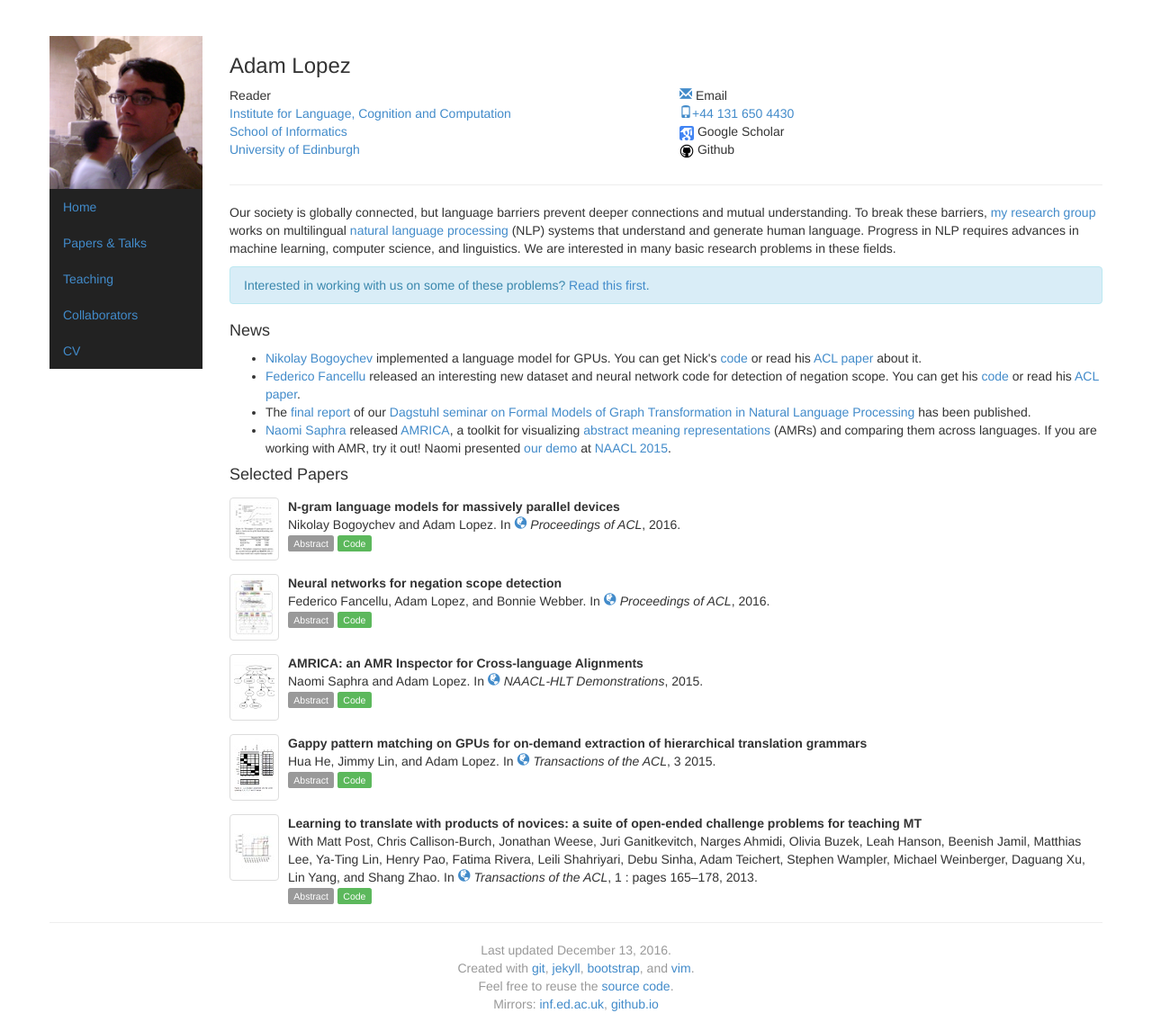
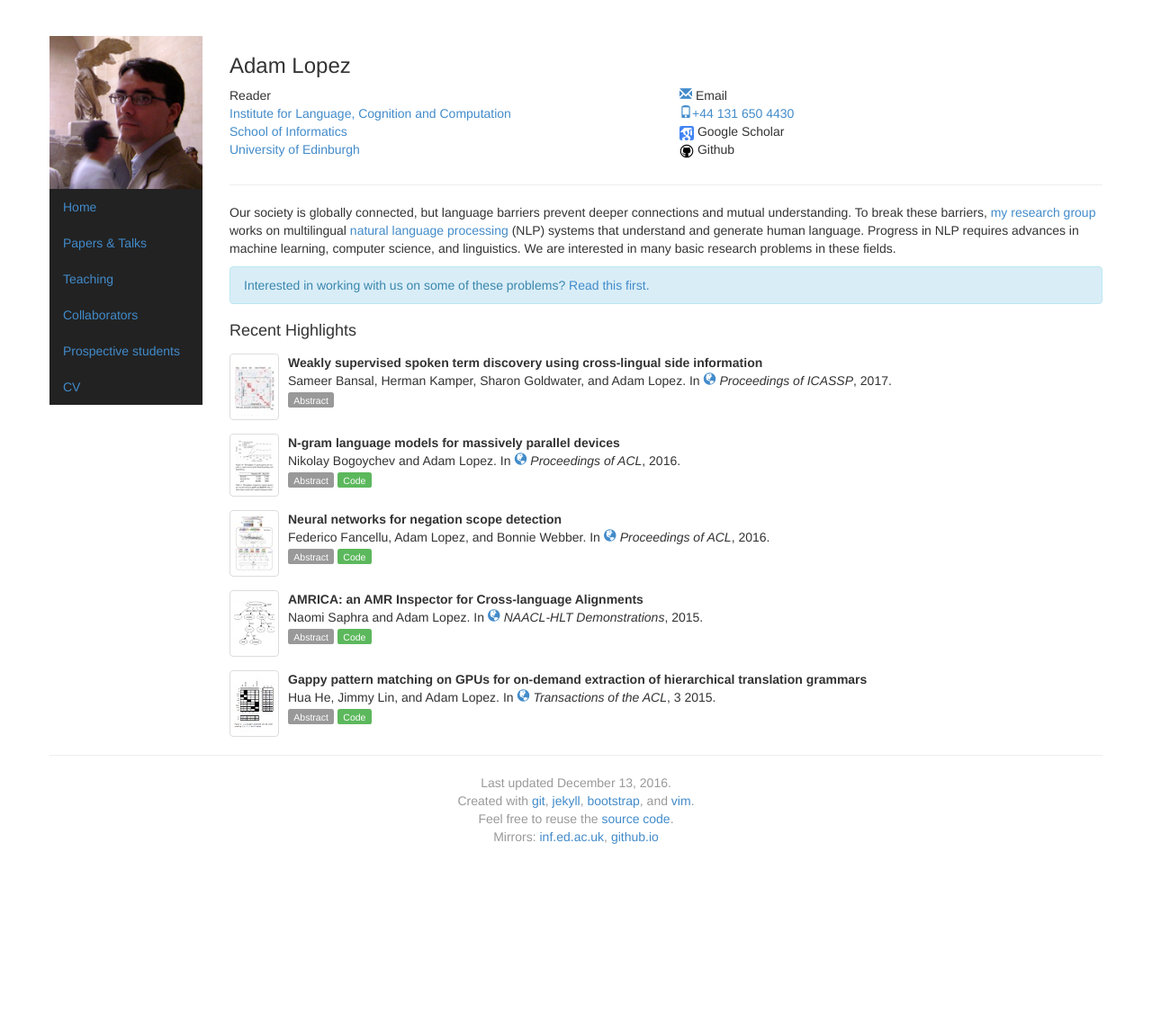
Before and after one commit to alopez/alopez.github.com, a Jekyll site: the page built from index.html, in a window 1280 px wide. Shown: the whole page at 90% size. Built offline with Jekyll 4.4.1, drawn with Linux system fonts in a browser that asks for light colours; after the commit the page ends 960 px from its top, so only the background shows below that; some of the changed lines change nothing that is shown.

Commit message:
Add ICASSP 2017 paper

```diff
--- a/_config.yml
+++ b/_config.yml
@@ -28,6 +28,30 @@ talks:
     url: http://www.cs.jhu.edu/~alopez/talks/saarland.pdf
     img: "saarland-talk.jpg"
 papers:
+  - layout: paper
+    paper-type: inproceedings
+    selected: yes
+    year: 2017
+    img: icassp2017
+    title: Weakly supervised spoken term discovery using cross-lingual side information
+    authors: Sameer Bansal, Herman Kamper, Sharon Goldwater, and Adam Lopez
+    booktitle: Proceedings of ICASSP
+    booktitle-url: https://sites.google.com/site/repevalacl16/
+    doc-url: https://arxiv.org/pdf/1609.06530v1.pdf
+    venue: conference
+    abstract: >
+      Recent work on unsupervised term discovery (UTD) aims to identify
+      and cluster repeated word-like units from audio alone. These
+      systems are promising for some very low-resource languages where
+      transcribed audio is unavailable, or where no written form of the
+      language exists. However, in some cases it may still be feasible (e.g.,
+      through crowdsourcing) to obtain (possibly noisy) text translations
+      of the audio. If so, this information could be used as a source of side
+      information to improve UTD. Here, we present a simple method for
+      rescoring the output of a UTD system using text translations, and test
+      it on a corpus of Spanish audio with English translations. We show
+      that it greatly improves the average precision of the results over a
+      wide range of system configurations and data preprocessing methods.
   - layout: paper
     paper-type: inproceedings
     selected: no
@@ -339,7 +363,7 @@ papers:
       milliseconds.
   -
     layout: paper
-    selected: n
+    selected: no
     paper-type: article
     year: 2013
     title: Learning to translate with products of novices&#58; a suite of open-ended challenge problems for teaching MT
--- a/_includes/nav-bar.html
+++ b/_includes/nav-bar.html
@@ -14,6 +14,9 @@
     <a href="collaborators.html">Collaborators</a>
   </li>
   <li>
+    <a href="join.html">Prospective students</a>
+  </li>
+  <li>
     <a href="cv.html">CV</a>
   </li>
 </ul>
--- a/index.html
+++ b/index.html
@@ -74,15 +74,16 @@ news:
 some of these problems?
 <a href="join.html">Read this first</a>.</div>
 
-
+<!--
 <h4>News</h4>
 <ul>
 {% for item in page.news %}
   <li>{{ item }}</li>
 {% endfor %}
 </ul>
+-->
 
-<h4>Selected Papers</h4>
+<h4>Recent Highlights</h4>
 {% for post in site.papers %}
   {% if post.selected %}
     {% include paper.html paper=post %}
```
Also changed, not shown: img/paper/icassp2017.jpg (added).
